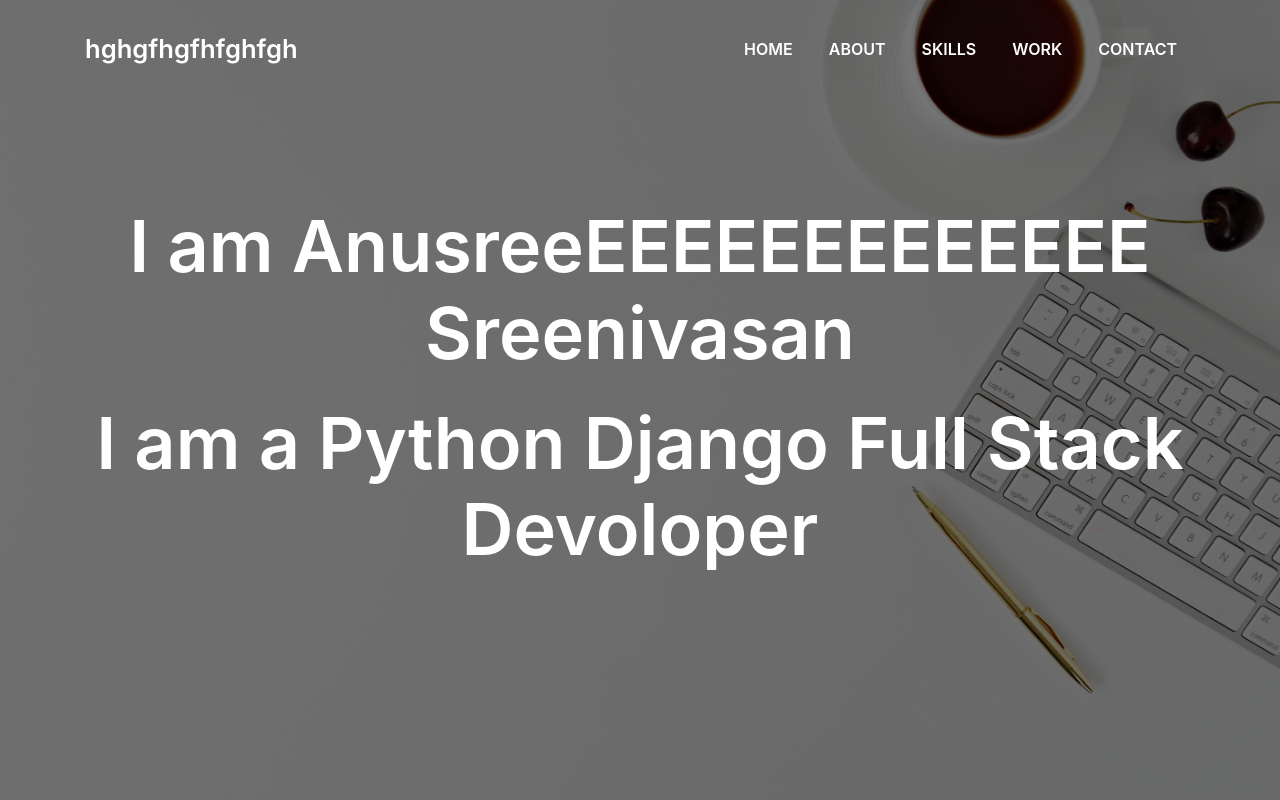
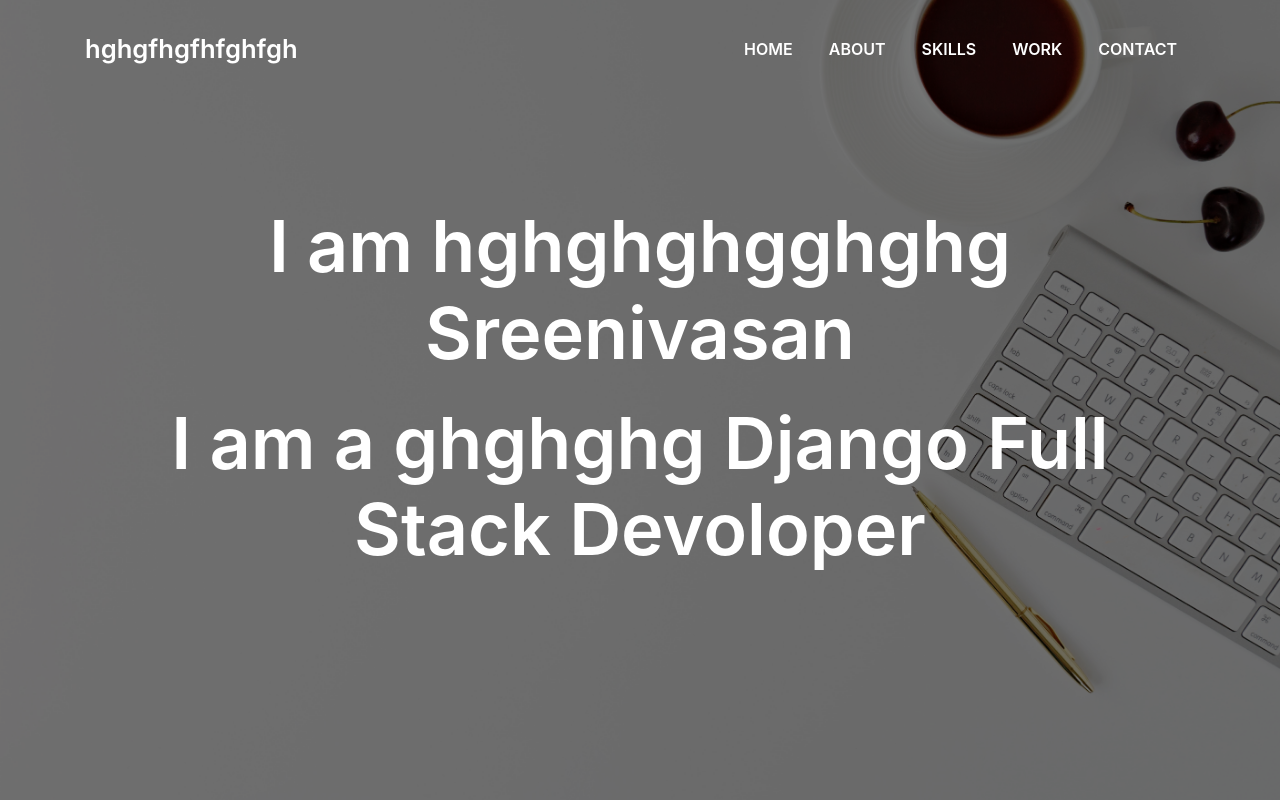
Before and after one commit to Anusree1234sreenivasan/Portfolio, a plain HTML site: page index.html in a window 1280 px wide. Shown: the top 800 px of the page. Drawn offline with Linux system fonts and the light colour scheme; files whose address does not match are found by name.

Commit message:
eeeeeeeeeeeeE

```diff
--- a/index.html
+++ b/index.html
@@ -64,8 +64,8 @@
       <div class="table-cell">
         <div class="container">
           <!--<p class="display-6 color-d">Hello, world!</p>-->
-          <h1 class="intro-title mb-4">I am AnusreeEEEEEEEEEEEEE Sreenivasan</h1>
-          <h2 class="intro-title mb-4">I am a Python Django Full Stack Devoloper</h2>
+          <h1 class="intro-title mb-4">I am hghghghgghghg Sreenivasan</h1>
+          <h2 class="intro-title mb-4">I am a ghghghg Django Full Stack Devoloper</h2>
           <p class="intro-subtitle">
             <span class="text-slider-items">Python/Django Trainer</span>
             <!-- <strong class="text-slider">Frontend Developer</strong><span class="typed-cursor typed-cursor--blink">|</span><span class="typed-cursor typed-cursor--blink">|</span><span class="typed-cursor">|</span><span class="typed-cursor typed-cursor--blink">|</span><span class="typed-cursor">|</span><span class="typed-cursor typed-cursor--blink">|</span> -->
```
